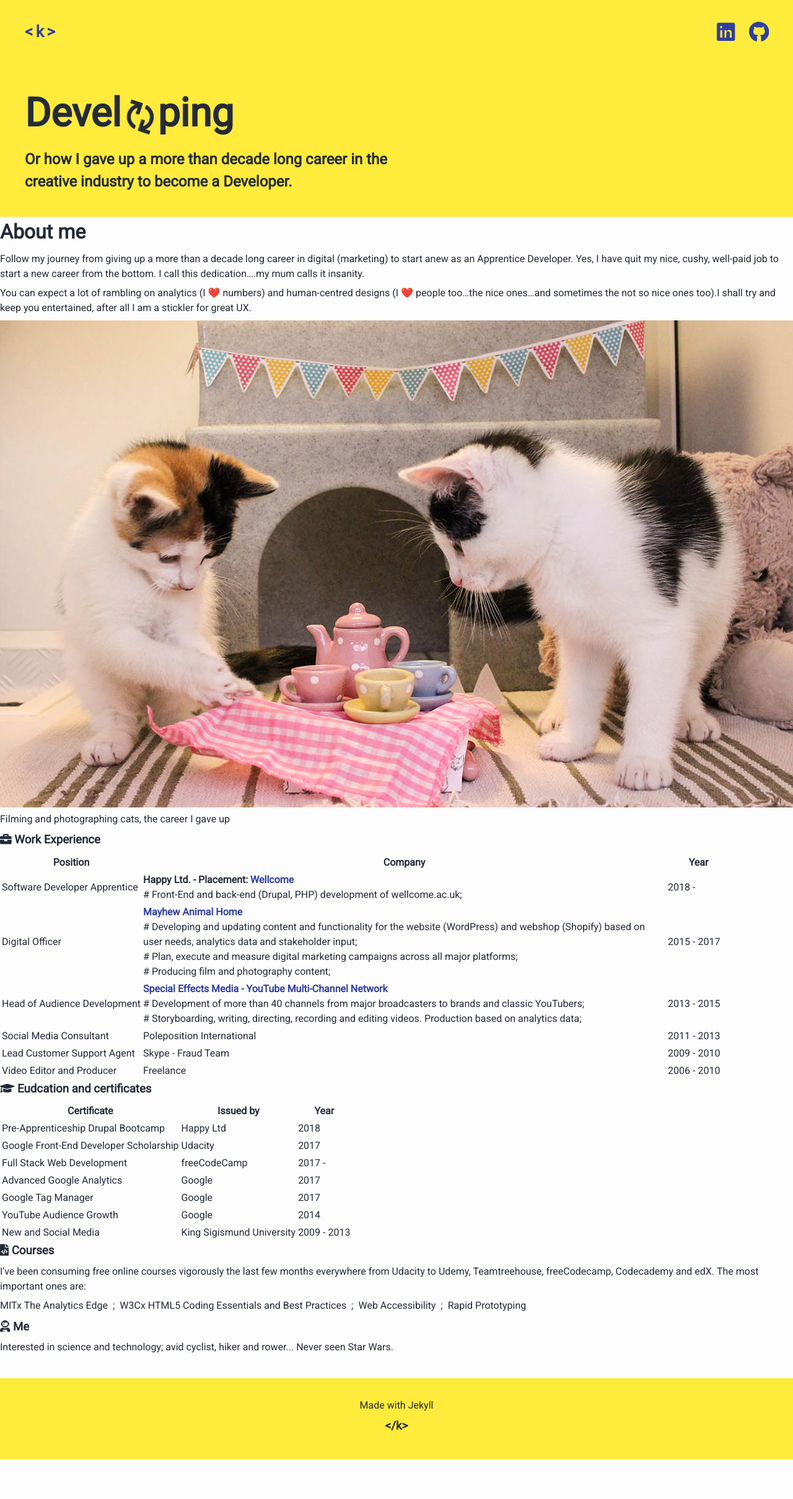
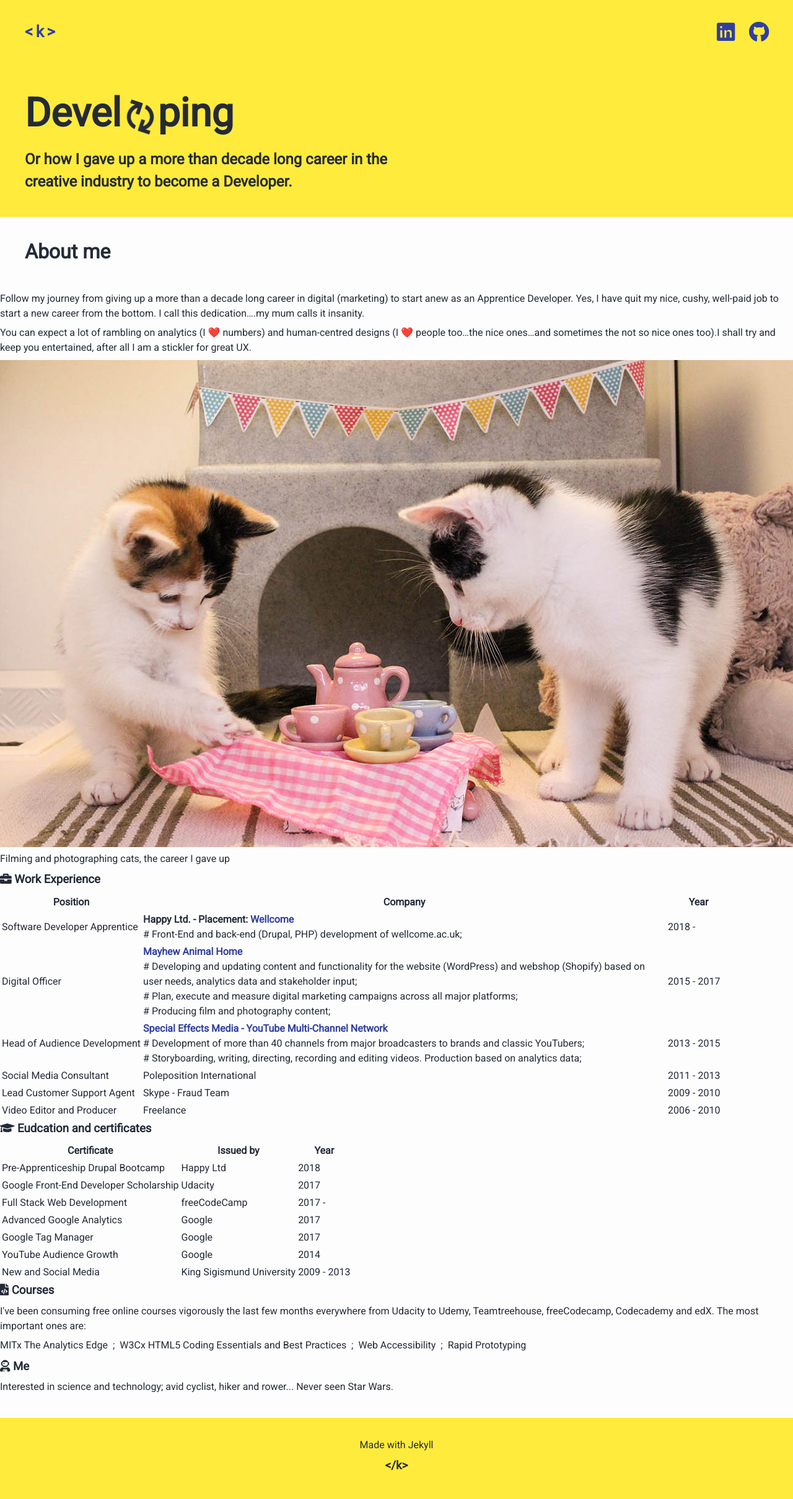
Before and after one commit to krisztin/krisztin.github.io, a Jekyll site: the page built from about.md, in a window 1280 px wide. Shown: the whole page at 62% size. Built offline with Jekyll 4.4.1, drawn with Linux system fonts in a browser that asks for light colours; nearby versions of some CDN libraries; before the commit the page ends 2355 px from its top, so only the background shows below that.

Commit message:
formatting

```diff
--- a/_layouts/page.html
+++ b/_layouts/page.html
@@ -1,7 +1,7 @@
 ---
 layout: default
 ---
-  <header class="post-header">
+  <header class="post-header wrapper pad-tb-2">
     <h1 class="post-title">{{ page.title | escape }}</h1>
   </header>
 
```
